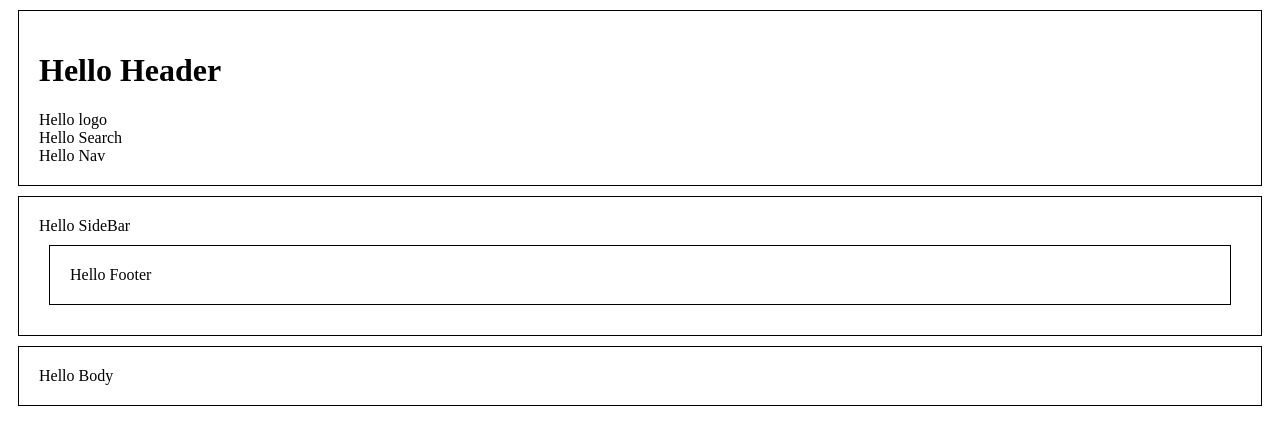
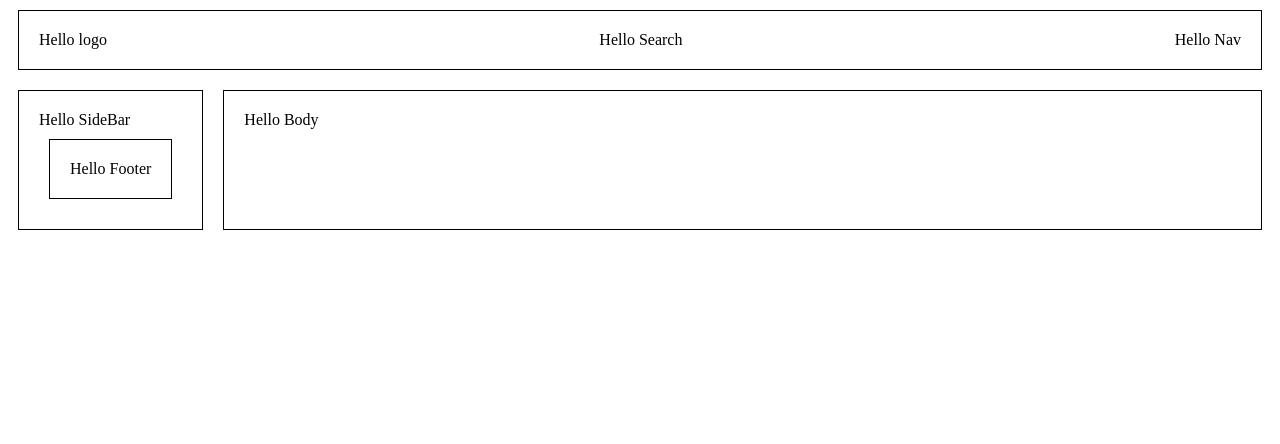
Before and after one commit to cemmanuelonyema/Recipify, a React (Vite) app: page / in a window 1280 px wide. Shown: the top 444 px of the page. Built offline with nearby package versions, Linux system fonts and the light colour scheme.

Commit message:
mapped out elememt areas using flexbox

```diff
--- a/src/App.jsx
+++ b/src/App.jsx
@@ -1,15 +1,14 @@
 import React, { Fragment } from "react";
 import "./App.module.scss";
-import Body from "./components/layout/body/Body";
 import Header from "./components/layout/header/head/Header";
-import Sidebar from "./components/layout/sidebar/side/Sidebar";
+import Main from "./components/layout/main/Main";
+import Footer from "./components/layout/footer/Footer";
 
 const App = () => {
   return (
     <Fragment>
       <Header />
-      <Sidebar />
-      <Body />
+      <Main />
     </Fragment>
   );
 };
--- a/src/components/layout/body/body.scss
+++ /dev/null
@@ -1,5 +0,0 @@
-@import "../../../sassStyles//abstract/mixins";
-
-.body {
-  @include areaSetUp;
-}
--- /dev/null
+++ b/src/components/layout/footer/footer.scss
@@ -0,0 +1,4 @@
+@import "../../../sassStyles/abstract/mixins";
+.footer {
+  @include areaSetUp;
+}
--- a/src/components/layout/header/head/Header.jsx
+++ b/src/components/layout/header/head/Header.jsx
@@ -7,7 +7,6 @@ import SearchForm from "../../../reusables/form/SearchForm";
 const Header = () => {
   return (
     <header className="header">
-      <h1> Hello Header</h1>
       <Logo />
       <SearchForm />
       <Nav />
--- a/src/components/layout/header/head/header.scss
+++ b/src/components/layout/header/head/header.scss
@@ -1,29 +1,8 @@
 @import "../../../../sassStyles/abstract/mixins";
-
-// $color-primary: #f38e82;
-// $color-grad-1: #fbdb89;
-// $color-grad-2: #f48982;
-
-// $color-grey-light-1: #f9f5f3; // Light background
-// $color-grey-light-2: #f2efee; // Light lines
-// $color-grey-light-3: #d3c7c3; // Light text (placeholder)
-// $color-grey-dark-1: #615551; // Normal text
-// $color-grey-dark-2: #918581; // Lighter text
-
-// .header {
-//   grid-area: head;
-//   background-color: $color-grey-light-1;
-//   display: flex;
-//   align-items: center;
-//   justify-content: space-between;
-
-//   &__logo {
-//     margin-left: 4rem;
-//     height: 4.6rem;
-//     display: block;
-//   }
-// }
 
 .header {
   @include areaSetUp;
+  display: flex;
+  align-items: center;
+  justify-content: space-between;
 }
--- /dev/null
+++ b/src/components/layout/main/Main.jsx
@@ -0,0 +1,18 @@
+import React from "react";
+import Sidebar from "./sidebar/Sidebar";
+import Body from "./body/Body";
+
+const Main = () => {
+  return (
+    <main style={mainStyle}>
+      <Sidebar />
+      <Body />
+    </main>
+  );
+};
+
+const mainStyle = {
+  display: "flex",
+};
+
+export default Main;
--- a/src/components/layout/sidebar/footer/footer.scss
+++ b/src/components/layout/main/body/body.scss
@@ -1,5 +1,6 @@
 @import "../../../../sassStyles/abstract/mixins";
+.body {
+  @include areaSetUp;
 
-.footer {
-  @include areaSetUp;
+  flex: 1;
 }
--- a/src/components/layout/sidebar/side/Sidebar.jsx
+++ b/src/components/layout/main/sidebar/Sidebar.jsx
@@ -1,5 +1,5 @@
 import React from "react";
-import Footer from "../footer/Footer";
+import Footer from "../../footer/Footer";
 import "./sidebar.scss";
 
 const Sidebar = () => {
--- /dev/null
+++ b/src/sassStyles/base/_base.scss
@@ -0,0 +1,14 @@
+* {
+  margin: 0;
+  padding: 0;
+}
+
+*,
+*::before,
+*::after {
+  box-sizing: inherit;
+}
+
+html {
+  box-sizing: border-box;
+}
```
Also changed, not shown: src/components/layout/footer/Footer.jsx (renamed from src/components/layout/sidebar/footer/Footer.jsx), src/components/layout/main/body/Body.jsx (renamed from src/components/layout/body/Body.jsx), src/components/layout/main/sidebar/sidebar.scss (renamed from src/components/layout/sidebar/side/sidebar.scss).
